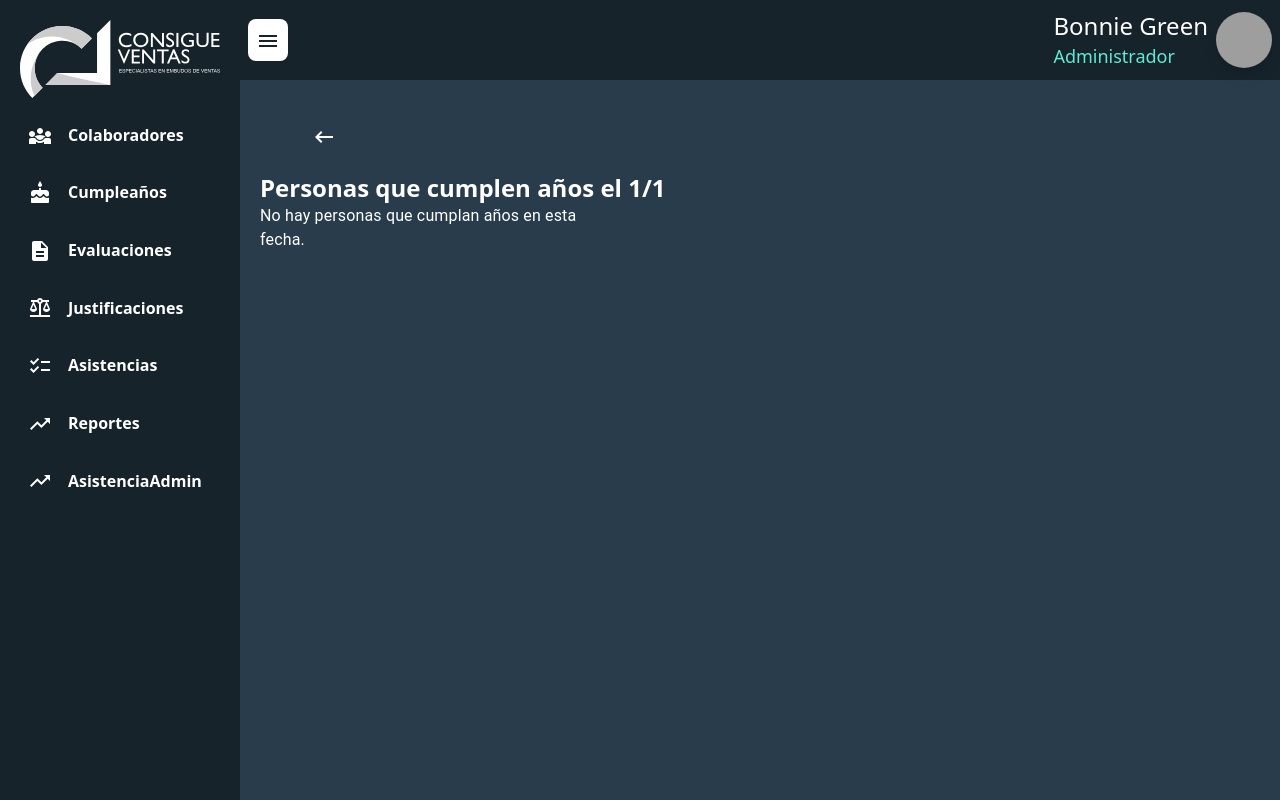
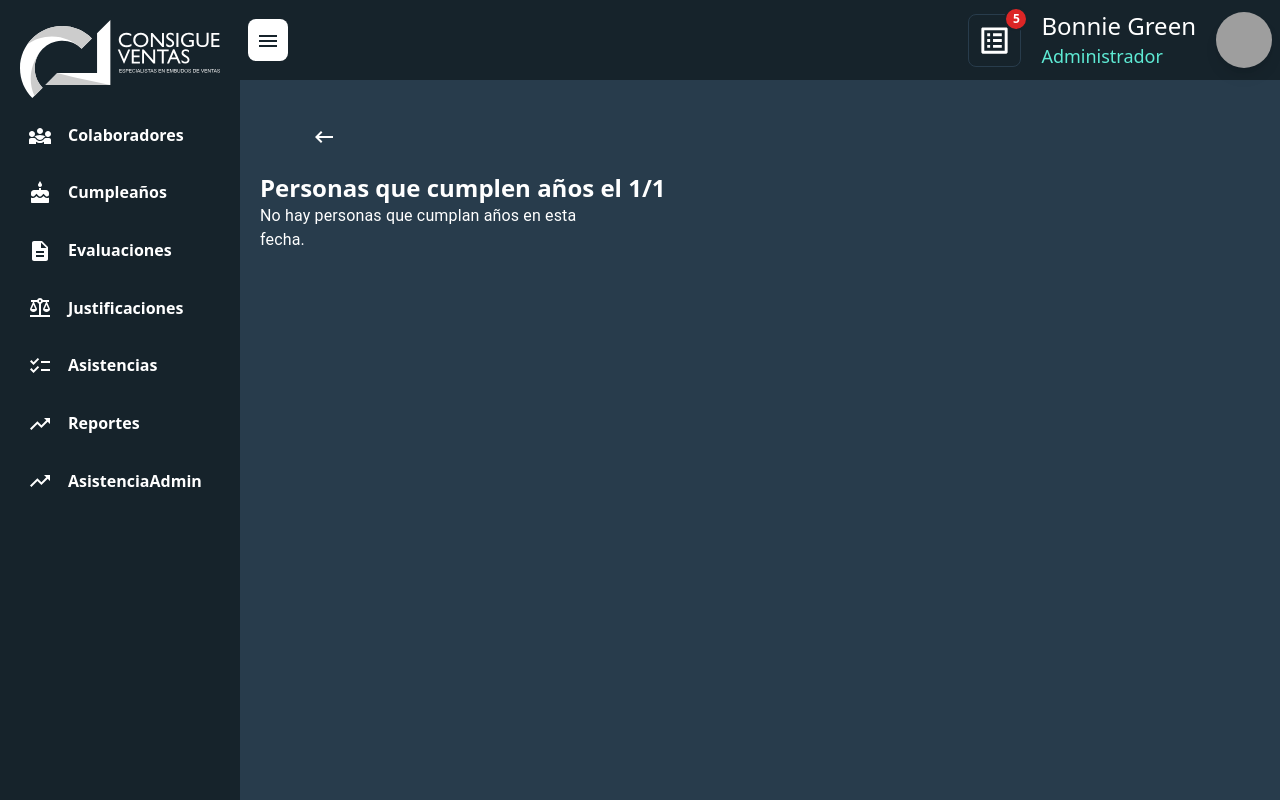
Before and after one commit to AREASISTEMAS123/SISTEMAS, a React (Vite) app in the folder frontend/: page /detalleCumpleanos/1/1 in a window 1280 px wide. Built offline with nearby package versions, Linux system fonts and the light colour scheme; grey boxes are pictures that could not be loaded.

Commit message:
agregando Lista Tareas

```diff
--- a/frontend/package.json
+++ b/frontend/package.json
@@ -15,6 +15,7 @@
     "@emotion/styled": "^11.11.0",
     "@mui/icons-material": "^5.11.16",
     "@mui/material": "^5.13.4",
+    "moment": "^2.29.4",
     "react": "^18.2.0",
     "react-dom": "^18.2.0",
     "react-google-recaptcha": "^3.1.0",
--- a/frontend/src/Components/AsistenciaAdmin.jsx
+++ b/frontend/src/Components/AsistenciaAdmin.jsx
@@ -4,8 +4,8 @@ import { Tabla } from './Tabla';
 export const AsistenciaAdmin = () => {
   return (
     <div className="">
-    <div className="flex flex-col sm:flex-row justify-between">
-      <div className="bg-gray-200 p-4 rounded-md shadow-md w-96">
+      <div className="flex flex-col sm:flex-row justify-between">
+        <div className="bg-gray-200 p-4 rounded-md shadow-md w-96">
           <h3 className="text-3xl font-bold mb-2 text-center">INFORMACIÓN</h3>
           <div className="grid grid-cols-2 gap-4">
             <div>
--- /dev/null
+++ b/frontend/src/Components/commons/TareaItem.jsx
@@ -0,0 +1,98 @@
+import { useEffect, useState } from 'react';
+import moment from 'moment';
+import PropTypes from 'prop-types';
+import TaskAltIcon from '@mui/icons-material/TaskAlt';
+
+const dataPropTypes = PropTypes.arrayOf(
+	PropTypes.shape({
+		id: PropTypes.number.isRequired,
+		title: PropTypes.string.isRequired,
+		description: PropTypes.string.isRequired,
+		date: PropTypes.string.isRequired,
+	})
+);
+
+export const TareaItem = ({data}) => {
+
+	TareaItem.propTypes = {
+		data: dataPropTypes.isRequired,
+	}
+
+	const [timeRemaining, setTimeRemaining] = useState([]);
+	const [sortedCards, setSortedCards] = useState([]);
+
+	useEffect(() => {
+		const sorted = [...data].sort((a, b) => new Date(a.date) - new Date(b.date));
+		setSortedCards(sorted);
+	}, [data]);
+
+
+	useEffect(() => {
+		const interval = setInterval(() => {
+			const now = moment();
+
+			const updatedData = sortedCards.map((card) => {
+				const taskDate = moment(card.date, 'YYYY-MM-DD HH:mm:ss');
+
+				const diff = taskDate.diff(now);
+
+				let formattedDiff = '';
+
+				if (diff <= 0) {
+					formattedDiff = 'Tiempo terminado';
+				} else if (diff > 86400000) {
+					const duration = moment.duration(diff);
+					const days = Math.floor(duration.asDays());
+					formattedDiff = 'Falta ' + days + (days === 1 ? ' día' : ' días');
+				} else if (diff > 3600000) {
+					const duration = moment.duration(diff);
+					const hours = Math.floor(duration.asHours());
+					formattedDiff = 'Falta ' + hours + (hours === 1 ? ' hora' : ' horas');
+				} else if (diff > 60000){
+					const duration = moment.duration(diff);
+					const minutes = Math.floor(duration.asMinutes());
+					formattedDiff = 'Falta ' + minutes + (minutes === 1 ? ' minuto' : ' minutos');
+				} else {
+					const duration = moment.duration(diff);
+					const seconds = Math.floor(duration.asSeconds());
+					formattedDiff = 'Falta ' + seconds + (seconds === 1 ? ' segundo' : ' segundos');
+				}
+
+				return {
+					...card,
+					timeRemaining: formattedDiff,
+				};
+			});
+
+			setTimeRemaining(updatedData);
+		}, 1000);
+
+		return () => clearInterval(interval);
+	}, [sortedCards]);
+
+	return (
+		<ul className='divide-y divide-gray-700'>
+			{timeRemaining.map((card) => (
+				<li key={card.id} className="py-3 sm:py-4">
+					<div className="flex items-center space-x-4">
+						<div className="flex-1 min-w-0">
+							<div className='w-full flex items-center justify-between space-x-6'>
+								<div className='flex items-end space-x-4'>
+									<p className="text-lg font-semibold truncate text-white">{card.title}</p>
+									<p className="text-sm font-light truncate text-white">{card.date}</p>
+								</div>
+								<p className="text-sm font-extralight truncate text-white">
+									{card.timeRemaining}
+								</p>
+							</div>
+							<p className="text-lg w-80 text-ellipsis text-white truncate">{card.description}</p>
+						</div>
+						<button className='p-3 w-full border border-cv-secondary text-green-500 flex items-center justify-center rounded-lg text-xl'>
+							<TaskAltIcon fontSize="large" />
+						</button>
+					</div>
+				</li>
+			))}
+		</ul>
+	)
+}
--- a/frontend/src/Components/commons/Topbar.jsx
+++ b/frontend/src/Components/commons/Topbar.jsx
@@ -1,21 +1,67 @@
 import { useState, useEffect } from 'react';
+import PropTypes from 'prop-types';
 import { Link, useNavigate } from 'react-router-dom';
 import MenuIcon from '@mui/icons-material/Menu';
 import CloseIcon from '@mui/icons-material/Close';
 import AccountCircleIcon from '@mui/icons-material/AccountCircle';
 import SettingsIcon from '@mui/icons-material/Settings';
 import LogoutIcon from '@mui/icons-material/Logout';
+import ListAltIcon from '@mui/icons-material/ListAlt';
+import AddTaskIcon from '@mui/icons-material/AddTask';
+import { TareaItem } from './TareaItem';
 
 export const Topbar = ({ toggleSidebar }) => {
+
+  Topbar.propTypes = {
+    toggleSidebar: PropTypes.func.isRequired,
+  };
+
   const [isVisible, setIsVisible] = useState(false);
   const [isCategoryMenuVisible, setIsCategoryMenuVisible] = useState(false);
   const [isMobile, setIsMobile] = useState(false);
+  const [showTask, setShowTask] = useState(false);
 
   const showMenuUser = () => {
     setIsVisible(!isVisible);
     setIsCategoryMenuVisible(false);
   };
 
+  const showTodoList = () => {
+    setShowTask(!showTask);
+  };
+
+  const cardsTask = [
+    {
+      "id": 1,
+      "title": "Item 1",
+      "description": "Descripción del Item 1",
+      "date": "2023-06-21 14:45:00"
+    },
+    {
+      "id": 2,
+      "title": "Item 2",
+      "description": "Descripción del Item 2",
+      "date": "2023-06-20 21:57:00"
+    },
+    {
+      "id": 3,
+      "title": "Item 3",
+      "description": "Descripción del Item 3",
+      "date": "2023-06-23 17:00:00"
+    },
+    {
+      "id": 4,
+      "title": "Item 4",
+      "description": "Descripción del Item 4",
+      "date": "2023-06-22 09:15:00"
+    },
+    {
+      "id": 5,
+      "title": "Item 5",
+      "description": "Descripción del Item 5",
+      "date": "2023-06-24 12:00:00"
+    }
+  ];
 
   const naviget = useNavigate();
   function logoutSubmit() {
@@ -63,8 +109,16 @@ export const Topbar = ({ toggleSidebar }) => {
         </button>
       )}
       <div className="relative">
-        <div className="flex justify-between items-center">
-          <div className="mr-2">
+        <div className="flex justify-between items-center space-x-5">
+          <button onClick={showTodoList} className="relative inline-flex items-center p-2 text-sm font-medium text-center text-white border border-cv-secondary rounded-lg ">
+            <ListAltIcon fontSize="large" />
+            <span className="sr-only">Tareas</span>
+            {cardsTask.length > 0 && (
+
+              <div className="absolute inline-flex items-center justify-center w-6 h-6 text-xs font-bold text-white bg-red-600 border-2 border-cv-primary rounded-full -top-2 -right-2 ">{cardsTask.length}</div>
+            )}
+          </button>
+          <div>
             <p className="text-2xl font-medium text-white">Bonnie Green</p>
             <p className="text-lg font-normal text-teal-300">Administrador</p>
           </div>
@@ -76,7 +130,7 @@ export const Topbar = ({ toggleSidebar }) => {
             />
           </button>
         </div>
-        <div className={`${isVisible ? 'block' : 'hidden'} absolute w-52 mt-3 bg-cv-primary p-4 rounded-b-lg z-[50]`}>
+        <div className={`${isVisible ? 'block' : 'hidden'} absolute right-2 w-52 mt-3 bg-cv-primary p-4 rounded-b-lg z-[50]`}>
           <div className="space-y-2 text-white">
             <Link to="/perfil" className="cursor-pointer">
               <div className="p-2 font-semibold hover:bg-cv-secondary rounded-md">
@@ -102,6 +156,18 @@ export const Topbar = ({ toggleSidebar }) => {
                 <span onClick={logoutSubmit}>Cerrar Sesión</span>
               </div>
             </Link>
+          </div>
+        </div>
+
+        <div className={`${showTask ? 'block' : 'hidden'} absolute right-5 w-auto mt-3 bg-cv-primary p-2 sm:p-4 rounded-b-lg z-[50]`}>
+          <div className="space-y-2 text-white">
+            <button className="p-3 w-full bg-cv-secondary text-white flex items-center justify-center rounded-lg text-xl font-bold uppercase">
+              <AddTaskIcon fontSize="large" />
+              <p className='ml-4'>Agregar Tarea</p>
+            </button>
+            <div className='max-h-72 overflow-y-scroll'>
+              <TareaItem data={cardsTask} />
+            </div>
           </div>
         </div>
       </div>
```
Also changed, not shown: 1 other file (tests, documents, lock files or other folders).
